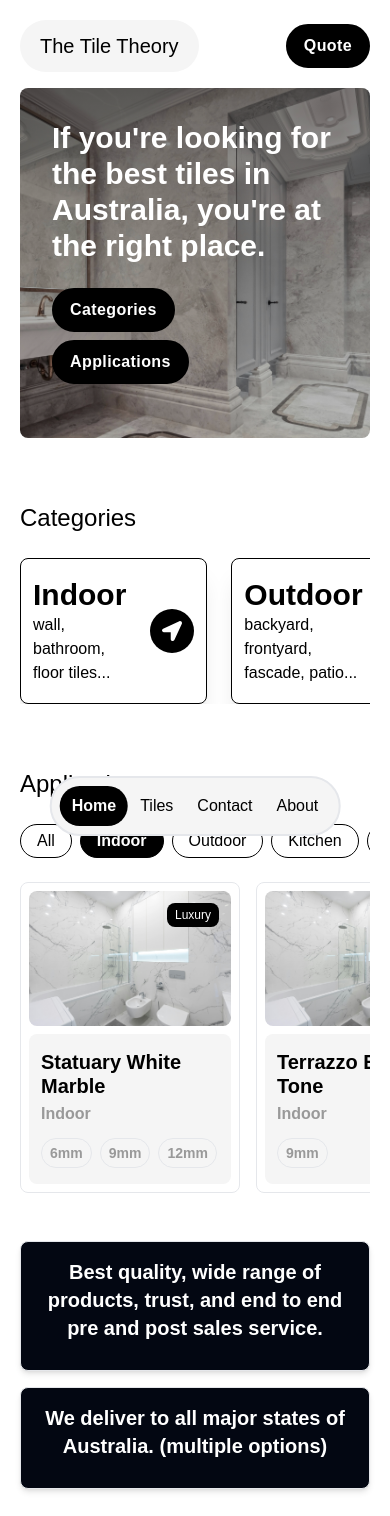
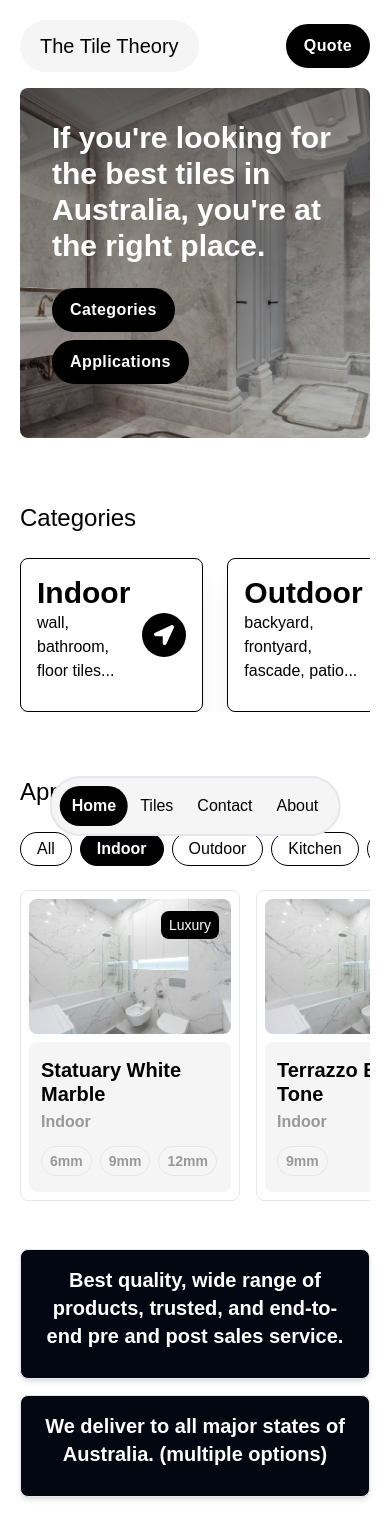
Before and after one commit to Pratitb/the-tile-theory, a React (Vite) app: page / in a window 390 px wide. Shown: the top 1516 px of the page. Built offline with nearby package versions, Linux system fonts and the light colour scheme; a web font is replaced by a local one.

Commit message:
fix: content, responsive: product, category cards, bottom banner

```diff
--- a/src/components/bottomBanner.tsx
+++ b/src/components/bottomBanner.tsx
@@ -3,7 +3,7 @@ import type { BottomBannerProps } from "../utils/types"
 const BottomBanner = ({ quote }: BottomBannerProps) => {
     return (
 
-        <div className="flex-1 flex items-center text-center bg-gray-950 text-white shadow-md border rounded-lg p-4">
+        <div className="max-w-[500px] flex-1 flex items-center text-center bg-gray-950 text-white shadow-md border rounded-lg p-4">
             {/* gradient-to-r from-[rgba(0,0,0,0.6)] to-[rgba(0,0,0,0.8)] */}
             <p className="text-xl font-bold mb-3">{quote}</p>
         </div>
--- a/src/components/categoryCard.tsx
+++ b/src/components/categoryCard.tsx
@@ -3,12 +3,12 @@ import type { CategoryProps } from '../utils/types'
 
 const CategoryCard = ({ title, includes }: CategoryProps) => {
     return (
-        <div className='w-full flex items-center justify-between gap-6 grow border border-black px-3 py-3 rounded-lg bg-white shadow-xl'>
+        <div className='w-full flex items-start justify-between gap-3 grow border border-black p-4 rounded-lg bg-white shadow-xl'>
             <div>
                 <p className='font-semibold text-3xl capitalize'>{title}</p>
                 <p className=''>{includes}</p>
             </div>
-            <div className='bg-black w-fit p-3 rounded-full'><FaLocationArrow color='white' size={20} /></div>
+            <div className='bg-black w-fit p-3 self-center rounded-full cursor-pointer'><FaLocationArrow color='white' size={20} /></div>
         </div>
     )
 }
--- a/src/components/productCard.tsx
+++ b/src/components/productCard.tsx
@@ -2,16 +2,16 @@ import type { ProductCardProps } from '../utils/types'
 
 const ProductCard = ({ imageUrl, name, type, sizes, quality }: ProductCardProps) => {
     return (
-        <div className={`w-full min-w-[220px] max-w-[220px] rounded-lg border px-2 py-2 relative flex flex-col gap-2`}>
+        <div className={`w-full min-w-[220px] max-w-[220px] md:min-w-[250px] lg:min-w-[280px] xl:min-w-[300px] rounded-lg border px-2 py-2 relative flex flex-col gap-2`}>
             <img src={imageUrl} className='rounded-lg object-cover object-center' alt="" />
-            <div className='flex flex-col min-h-[150px] bg-lightBg rounded-lg px-3 py-4 font-semibold capitalize'>
+            <div className='flex flex-col min-h-[150px] lg:min-h-fit bg-lightBg rounded-lg px-3 py-4 font-semibold capitalize'>
                 <p className='text-xl leading-6'>{name}</p>
                 <p className=' text-secondaryText grow mt-1'>{type}</p>
                 <div className='flex gap-2 max-w-fit overflow-x-auto mt-3'>
                     {sizes?.map((size) => <p key={size} className='border rounded-full px-2 py-1 text-secondaryText text-sm'>{size}</p>)}
                 </div>
             </div>
-            <p className='absolute top-5 right-5 bg-black text-white text-xs capitalize rounded-lg px-2 py-1'>{quality}</p>
+            <p className='absolute top-5 right-5 bg-black text-white text-sm capitalize md:text-sm xl:text-base rounded-lg px-2 py-1 md:px-3'>{quality}</p>
         </div>
     )
 }
--- a/src/utils/data.tsx
+++ b/src/utils/data.tsx
@@ -94,5 +94,5 @@ export const tileProducts: TileProductKeys[] = [
     }
 ];
 
-export const quoteText = `Best quality, wide range of products, trust, and end to end pre and post sales service.`
+export const quoteText = `Best quality, wide range of products, trusted, and end-to-end pre and post sales service.`
 export const quote2Text = `We deliver to all major states of Australia. (multiple options)`
```
